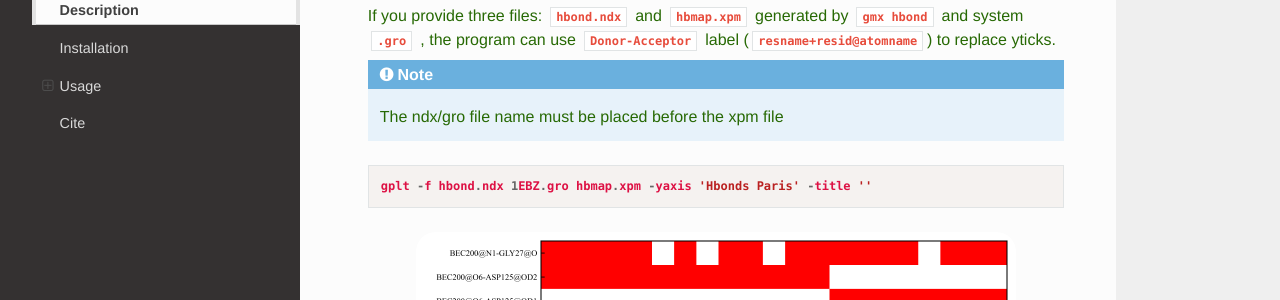
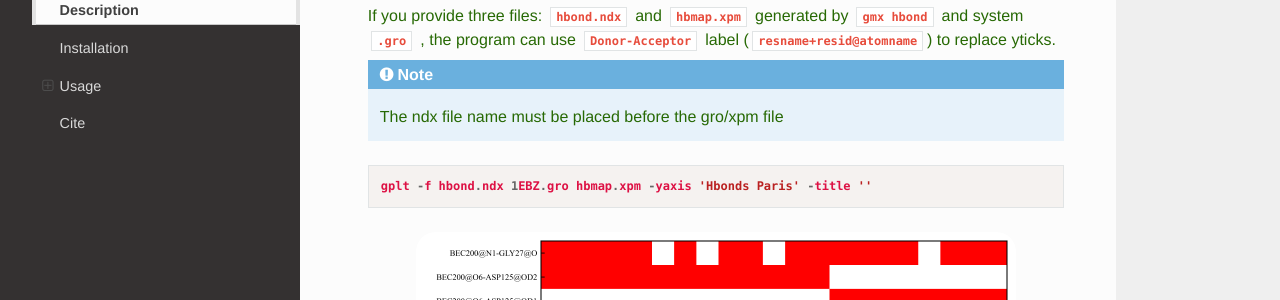
Before and after one commit to liuyujie714/gplt, a Sphinx documentation site: the page built from docs/source/gplt.md, in a window 1280 px wide and 900 px high, scrolled down 2484 px. Shown: the part 152-452 px from the top of the window. Built offline with Sphinx 7.4.7 and the Read the Docs theme 3.1.0, drawn with Linux system fonts in a browser that asks for light colours.

````diff
--- a/docs/source/gplt.md
+++ b/docs/source/gplt.md
@@ -70,7 +70,7 @@ gplt -f ss.xpm
 If you provide three files:  `hbond.ndx` and `hbmap.xpm` generated by `gmx hbond` and system `.gro` ,  the program can use `Donor-Acceptor` label (`resname+resid@atomname`) to replace yticks.
 
 ```{note}
-The ndx/gro file name must be placed before the xpm file
+The ndx file name must be placed before the gro/xpm file
 ```
 
 ```
````
